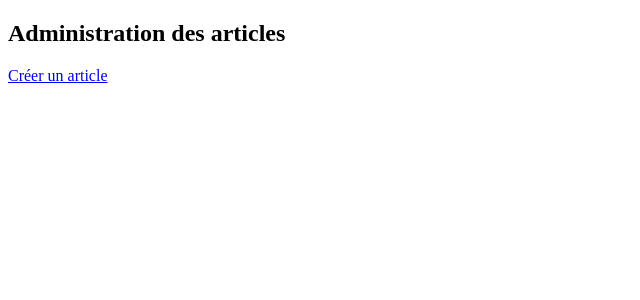
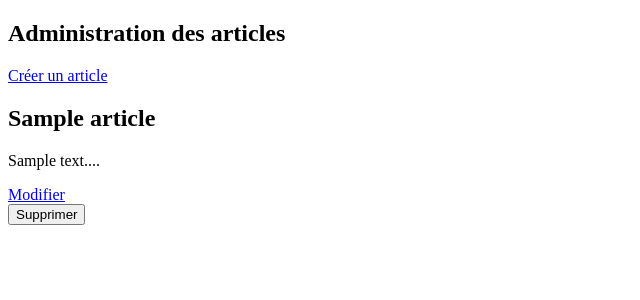
Before and after one commit to Pierre-brtrd/sf-sio23, a Symfony app: template templates/Backend/Article/index.html.twig in a window 1280 px wide. Shown: the part 130-430 px from the top of the page, without its empty margins (0-640 px from the left). Run offline with Twig, Linux system fonts and the light colour scheme; the template is opened without the code that fills it: most values are stand-ins (such as "Sample title", 1, 10 or a date in 2020); some libraries are stand-ins or nearby versions.

Commit message:
feat: add crud for articles

```diff
--- a/src/Form/ArticleType.php
+++ b/src/Form/ArticleType.php
@@ -7,7 +7,6 @@ use Symfony\Component\Form\AbstractType;
 use Symfony\Component\Form\FormBuilderInterface;
 use Symfony\Component\OptionsResolver\OptionsResolver;
 use Symfony\Component\Form\Extension\Core\Type\TextType;
-use Symfony\Component\Form\Extension\Core\Type\SubmitType;
 use Symfony\Component\Form\Extension\Core\Type\TextareaType;
 
 class ArticleType extends AbstractType
--- /dev/null
+++ b/templates/Backend/Article/_formDelete.html.twig
@@ -0,0 +1,4 @@
+<form method="POST" action="{{ path('admin.article.delete', {id: article.id}) }}" onsubmit="return confirm('Êtes-vous sûr de vouloir supprimer cet article ?')">
+	<input type="hidden" name="_token" value="{{ csrf_token('delete' ~ article.id) }}">
+	<button class="btn btn-danger text-light" type="submit">Supprimer</button>
+</form>
--- a/templates/Backend/Article/index.html.twig
+++ b/templates/Backend/Article/index.html.twig
@@ -12,6 +12,25 @@
 			<i class="bi bi-plus"></i>
 			Créer un article
 		</a>
-		{{ dump(articles) }}
+		<div class="mt-4 row align-items-center justify-content-between">
+			{% for article in articles %}
+				<div class="col-md-4">
+					<div class="card">
+						<div class="card-body">
+							<h2 class="card-title">{{ article.title }}</h2>
+							<p class="card-text">{{ article.content|slice(0, 100) ~ '...' }}</p>
+							<div class="row">
+								<div class="col-md-6">
+									<a href="{{ path('admin.article.update', {id: article.id}) }}" class="btn btn-warning">Modifier</a>
+								</div>
+								<div class="col-md-6">
+									{% include 'Backend/Article/_formDelete.html.twig' %}
+								</div>
+							</div>
+						</div>
+					</div>
+				</div>
+			{% endfor %}
+		</div>
 	</section>
 {% endblock %}
```
Also changed, not shown: src/Controller/Backend/ArticleController.php (+42 -1 lines), templates/Backend/Article/update.html.twig (added, +20 -0 lines).
